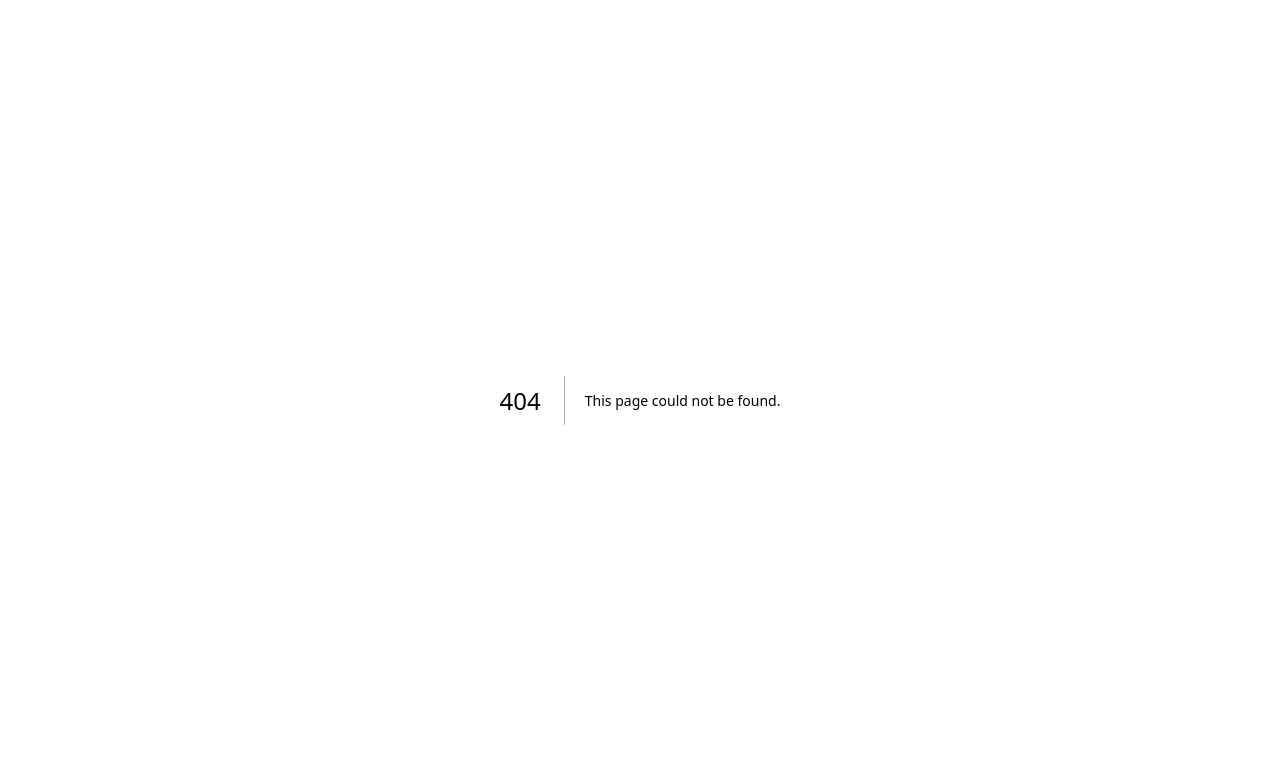
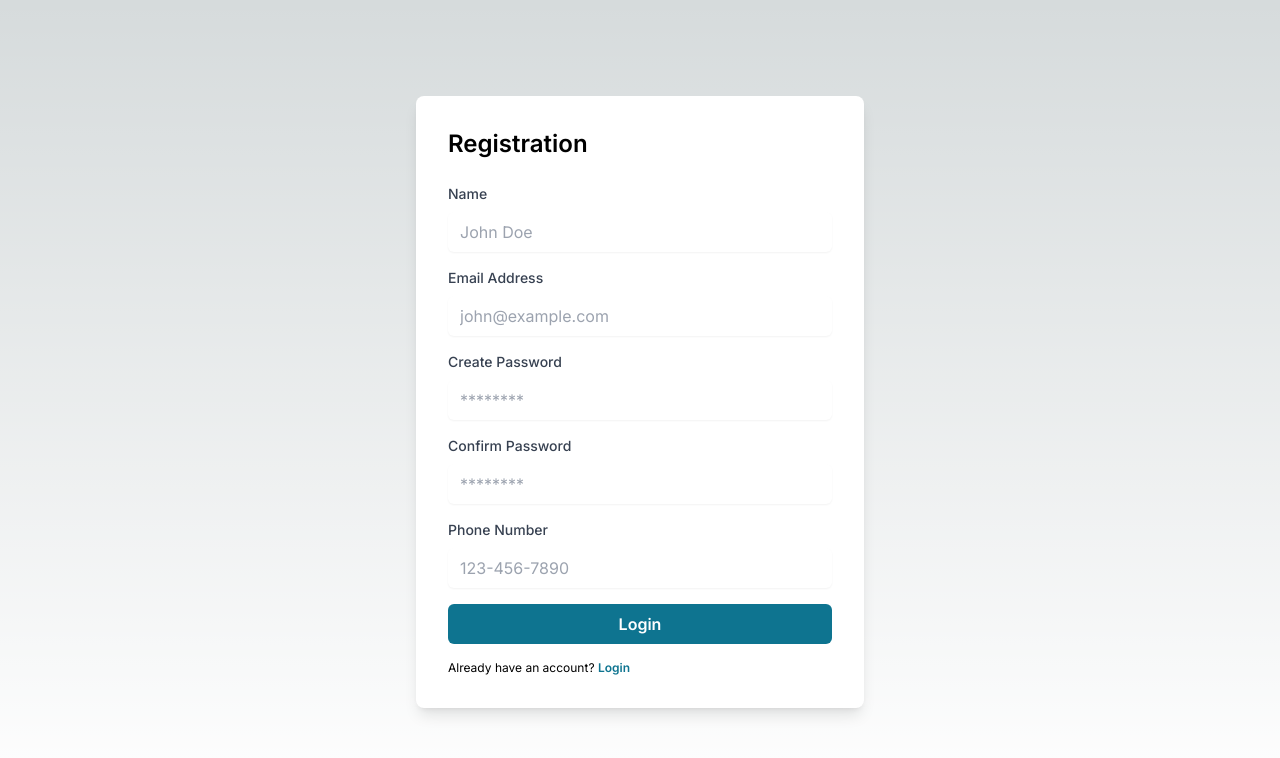
Before and after one commit to shafin90/Hii, a Next.js app: page /Registration in a window 1280 px wide. Before the commit this address had no page. Shown: the top 758 px of the page. Built offline with nearby package versions, Linux system fonts and the light colour scheme.

Commit message:
tooltip message added to alerr a user about the password structure

```diff
--- a/app/Login/page.js
+++ b/app/Login/page.js
@@ -1,9 +1,76 @@
 'use client'
+import Link from 'next/link';
+import React, { useEffect } from 'react';
+import tippy from 'tippy.js';
+import 'tippy.js/dist/tippy.css';
+
+
+
+
+
 
 const page = () => {
+
+    // Tooltip is inilialized here to alert a user about password structure
+    useEffect(() => {
+        // Initialize tooltips
+        tippy('.tooltip', {
+            content: 'Password must be atleast 8 characters, Atleast 1 capital letter, 1 smaller letter, 1 special character', // Tooltip content
+            placement: 'top', // Tooltip placement
+
+        });
+    }, []);
+
     return (
-        <div className="flex min-h-screen flex-col items-center justify-between overflow-hidden p-24">
+        <div className="flex min-h-screen flex-col items-center justify-center overflow-hidden p-24">
+            <div className="bg-white rounded-lg shadow-lg p-8 max-w-md w-full">
+                <h2 className="text-2xl font-semibold mb-6">Login</h2>
 
+                <form className="space-y-4">
+
+                    <div className="space-y-2">
+                        <label htmlFor="email" className="block text-sm font-medium text-gray-700">
+                            Email Address
+                        </label>
+                        <input
+                            type="email"
+                            id="email"
+                            name="email"
+                            className="w-full border-gray-300 rounded-md shadow-sm focus:ring focus:ring-indigo-200 focus:outline-none py-2 px-3"
+                            placeholder="john@example.com"
+                            required
+                        />
+                    </div>
+
+                    <div className="space-y-2">
+                        <label htmlFor="email" className="block text-sm font-medium text-gray-700">
+                            Password
+                        </label>
+                        <input
+                            type="password"
+                            id="password"
+                            name="password"
+                            className="w-full border-gray-300 rounded-md shadow-sm focus:ring focus:ring-indigo-200 focus:outline-none py-2 px-3 tooltip"
+                            placeholder="********"
+                            required
+                        />
+                    </div>
+
+
+                    <div>
+                        <button
+                            type="submit"
+                            className="w-full bg-cyan-700 hover:bg-cyan-900 text-white font-semibold py-2 px-4 rounded-md  focus:outline-none focus:ring focus:ring-indigo-200"
+                        >
+                            Login
+                        </button>
+                    </div>
+
+                    <p className='text-xs'>Don't have an account? <Link className='font-semibold text-cyan-700' href='../Registration'>Registration</Link></p>
+
+
+                </form>
+            </div>
         </div>
     );
 };
--- /dev/null
+++ b/app/Registration/page.js
@@ -0,0 +1,126 @@
+'use client'
+import Link from 'next/link';
+import React, { useEffect } from 'react';
+import tippy from 'tippy.js';
+import 'tippy.js/dist/tippy.css';
+
+
+const page = () => {
+
+    // Tooltip is inilialized here to alert a user about password structure
+    useEffect(() => {
+        // Initialize tooltips
+        tippy('.tooltip', {
+          content: 'Password must be atleast 8 characters, Atleast 1 capital letter, 1 smaller letter, 1 special character', // Tooltip content
+          placement: 'top', // Tooltip placement
+
+        });
+      }, []);
+
+    return (
+        <div className="flex min-h-screen flex-col items-center justify-center overflow-hidden p-24">
+            <div className="bg-white rounded-lg shadow-lg p-8 max-w-md w-full">
+                <h2 className="text-2xl font-semibold mb-6">Registration</h2>
+
+                <form className="space-y-4">
+
+                    <div className="space-y-2">
+                        <label htmlFor="name" className="block text-sm font-medium text-gray-700">
+                            Name
+                        </label>
+                        <input
+                            type="text"
+                            id="name"
+                            name="name"
+                            className="w-full border-gray-300 rounded-md shadow-sm focus:ring focus:ring-indigo-200 focus:outline-none py-2 px-3"
+                            placeholder="John Doe"
+                            required
+                        />
+                    </div>
+
+
+
+
+                    <div className="space-y-2">
+                        <label htmlFor="email" className="block text-sm font-medium text-gray-700">
+                            Email Address
+                        </label>
+                        <input
+                            type="email"
+                            id="email"
+                            name="email"
+                            className="w-full border-gray-300 rounded-md shadow-sm focus:ring focus:ring-indigo-200 focus:outline-none py-2 px-3"
+                            placeholder="john@example.com"
+                            required
+                        />
+                    </div>
+
+
+                    <div className="space-y-2">
+                        <label htmlFor="phoneNumber" className="block text-sm font-medium text-gray-700">
+                            Create Password
+                        </label>
+                        <input
+                            type="password"
+                            id="password"
+                            name="password"
+                            className="w-full border-gray-300 rounded-md shadow-sm focus:ring focus:ring-indigo-200 focus:outline-none py-2 px-3 tooltip"
+                            placeholder="********"
+                            required
+                        />
+                    </div>
+
+
+                    <div className="space-y-2">
+                        <label htmlFor="phoneNumber" className="block text-sm font-medium text-gray-700">
+                            Confirm Password
+                        </label>
+                        <input
+                            type="password"
+                            id="password"
+                            name="password"
+                            className="w-full border-gray-300 rounded-md shadow-sm focus:ring focus:ring-indigo-200 focus:outline-none py-2 px-3 tooltip"
+                            placeholder="********"
+                            required
+                        />
+                    </div>
+
+
+
+
+
+
+                    <div className="space-y-2">
+                        <label htmlFor="phoneNumber" className="block text-sm font-medium text-gray-700">
+                            Phone Number
+                        </label>
+                        <input
+                            type="tel"
+                            id="phoneNumber"
+                            name="phoneNumber"
+                            className="w-full border-gray-300 rounded-md shadow-sm focus:ring focus:ring-indigo-200 focus:outline-none py-2 px-3"
+                            placeholder="123-456-7890"
+                            required
+                        />
+                    </div>
+
+
+
+
+                    <div>
+                        <button
+                            type="submit"
+                            className="w-full bg-cyan-700 hover:bg-cyan-900 text-white font-semibold py-2 px-4 rounded-md  focus:outline-none focus:ring focus:ring-indigo-200"
+                        >
+                            Login
+                        </button>
+                    </div>
+
+                    <p  className='text-xs'>Already have an account? <Link className='font-semibold text-cyan-700' href='../Login'>Login</Link></p>
+                </form>
+            </div>
+        </div>
+    );
+};
+
+export default page;
--- a/app/page.js
+++ b/app/page.js
@@ -24,7 +24,7 @@ export default function Home() {
   // After coming to middle position of the brand-logo, then page will be navigated to login page.
   setTimeout(() => {
     router.push("./Login"); // Replace with the actual route you want to navigate to
-  }, 1000)
+  }, 1500)
 
   return (
     <main className="flex min-h-screen flex-col items-center justify-between overflow-hidden p-24">
--- a/package.json
+++ b/package.json
@@ -18,7 +18,8 @@
     "postcss": "8.4.29",
     "react": "18.2.0",
     "react-dom": "18.2.0",
-    "tailwindcss": "3.3.3"
+    "tailwindcss": "3.3.3",
+    "tippy.js": "^6.3.7"
   },
   "devDependencies": {
     "file-loader": "^6.2.0",
```
Also changed, not shown: 1 other file (tests, documents, lock files or other folders).
